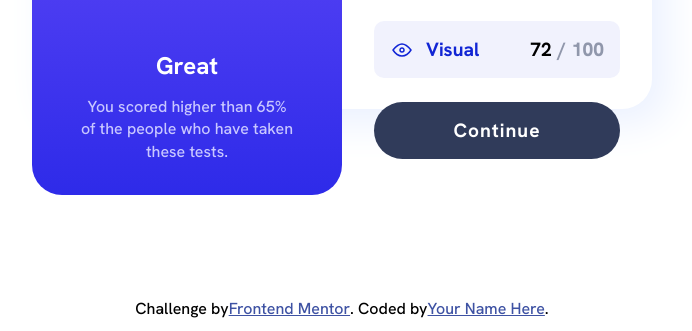
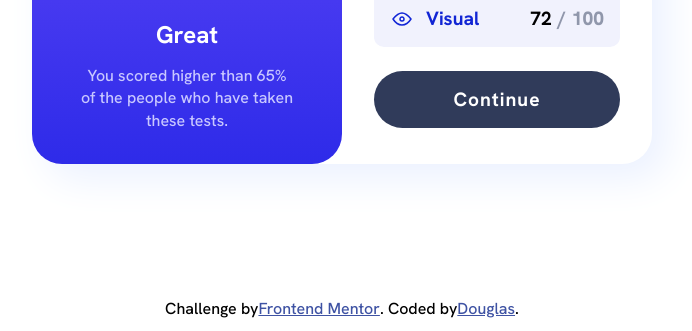
Before and after one commit to dege23/results-summary-component-main, a plain HTML site: page index.html in a window 1280 px wide. Shown: the part 469-800 px from the top of the page, without its empty margins (298-990 px from the left). Drawn offline with Linux system fonts and the light colour scheme.

Commit message:
adjust desktop2

```diff
--- a/css/responsive.css
+++ b/css/responsive.css
@@ -1,6 +1,10 @@
-@media (min-width: 700px) {
+@media (min-width: 768px) {
   :root {
     --text-size-p: 1rem;
+  }
+
+  .container-page{
+    padding: 24px 0 0;
   }
 
   .cards {
@@ -13,7 +17,6 @@
     border-radius: 30px;
     margin: auto;
     box-shadow: 15px 15px 40px 0px var(--pale-blue);
-    aspect-ratio: 3/2;
   }
 
   .card1 {
--- a/index.html
+++ b/index.html
@@ -137,7 +137,7 @@
     <div class="attribution">
       Challenge by
       <a href="https://www.frontendmentor.io?ref=challenge" target="_blank">Frontend Mentor</a>. Coded by <a
-        href="#">Your Name Here</a>.
+        href="https://github.com/dege23">Douglas</a>.
     </div>
   </div>
 </body>
```
